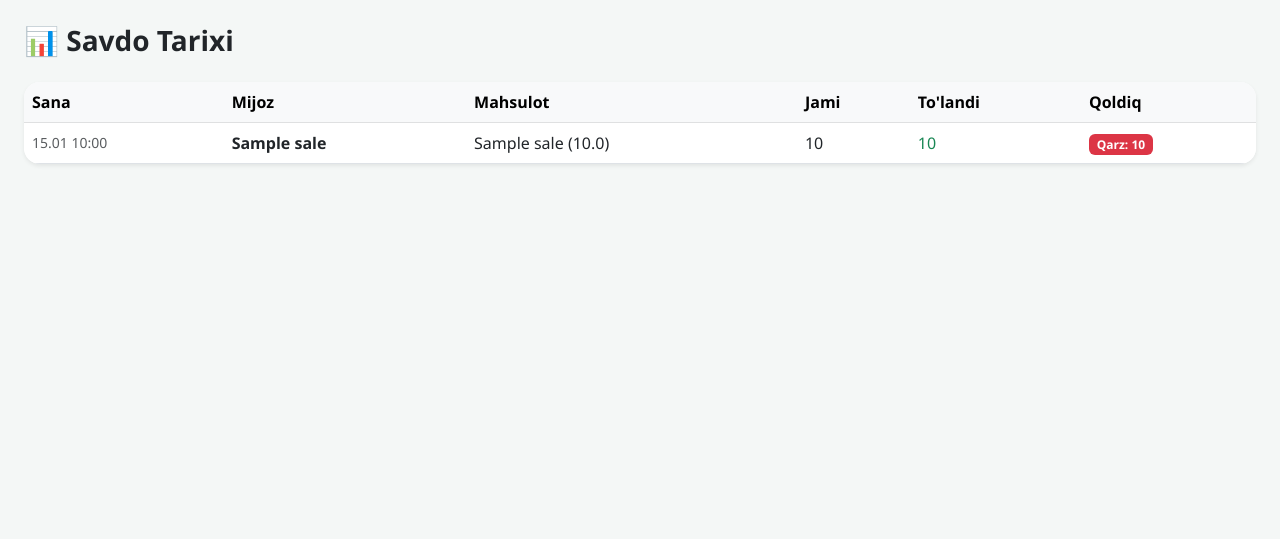
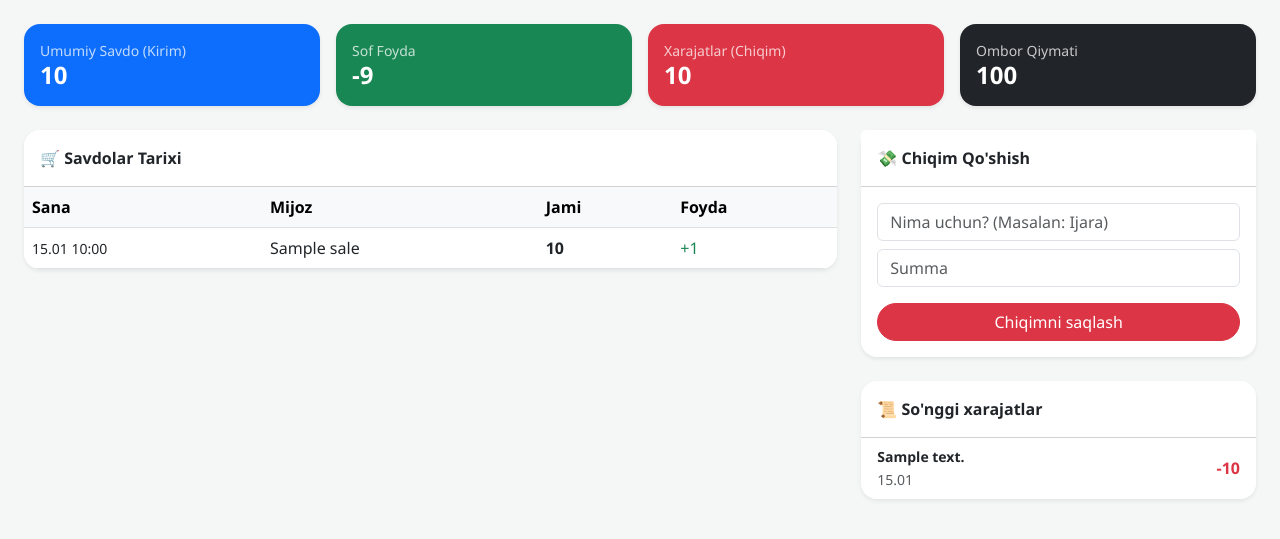
Before and after one commit to urmonaliyevv/market-sayt, a Flask app: page /hisobot in a window 1280 px wide. Shown: the part 56-595 px from the top of the page. Run offline with Flask 3, Linux system fonts and the light colour scheme; the visitor is signed in with stand-in values (Sample User, id 1); tables that the repository leaves empty hold one stand-in row (values such as "Sample post"); some libraries are stand-ins or nearby versions.

Commit message:
Update hisobot.html

```diff
--- a/templates/hisobot.html
+++ b/templates/hisobot.html
@@ -1,23 +1,89 @@
 {% extends 'base.html' %}
 {% block content %}
-<h3 class="fw-bold mb-4">📊 Savdo Tarixi</h3>
+
+<div class="row g-3 mb-4">
+    <div class="col-md-3">
+        <div class="card border-0 shadow-sm rounded-4 bg-primary text-white p-3">
+            <small class="opacity-75">Umumiy Savdo (Kirim)</small>
+            <h4 class="fw-bold m-0">{{ total_sales | format_money }}</h4>
+        </div>
+    </div>
+    <div class="col-md-3">
+        <div class="card border-0 shadow-sm rounded-4 bg-success text-white p-3">
+            <small class="opacity-75">Sof Foyda</small>
+            <h4 class="fw-bold m-0">{{ net_profit | format_money }}</h4>
+        </div>
+    </div>
+    <div class="col-md-3">
+        <div class="card border-0 shadow-sm rounded-4 bg-danger text-white p-3">
+            <small class="opacity-75">Xarajatlar (Chiqim)</small>
+            <h4 class="fw-bold m-0">{{ total_expenses | format_money }}</h4>
+        </div>
+    </div>
+    <div class="col-md-3">
+        <div class="card border-0 shadow-sm rounded-4 bg-dark text-white p-3">
+            <small class="opacity-75">Ombor Qiymati</small>
+            <h4 class="fw-bold m-0">{{ stock_value | format_money }}</h4>
+        </div>
+    </div>
+</div>
+
+<div class="row g-4">
+    <div class="col-lg-8">
         <div class="card border-0 shadow-sm rounded-4 overflow-hidden">
+            <div class="card-header bg-white py-3 fw-bold">🛒 Savdolar Tarixi</div>
+            <div class="table-responsive">
                 <table class="table table-hover align-middle m-0">
                     <thead class="table-light">
-            <tr><th>Sana</th><th>Mijoz</th><th>Mahsulot</th><th>Jami</th><th>To'landi</th><th>Qoldiq</th></tr>
+                        <tr>
+                            <th>Sana</th>
+                            <th>Mijoz</th>
+                            <th>Jami</th>
+                            <th>Foyda</th>
+                        </tr>
                     </thead>
                     <tbody>
                         {% for s in sales %}
                         <tr>
-                <td class="small text-muted">{{ s.date.strftime('%d.%m %H:%M') }}</td>
-                <td class="fw-bold">{{ s.customer_name }}</td>
-                <td>{{ s.product_name }} ({{ s.quantity }})</td>
-                <td>{{ s.total_price | format_money }}</td>
-                <td class="text-success">{{ s.paid_amount | format_money }}</td>
-                <td>{% if s.debt_amount > 0 %}<span class="badge bg-danger">Qarz: {{ s.debt_amount | format_money }}</span>{% else %}✅{% endif %}</td>
+                            <td><small>{{ s.date.strftime('%d.%m %H:%M') }}</small></td>
+                            <td>{{ s.customer_name }}</td>
+                            <td class="fw-bold">{{ s.total_price | format_money }}</td>
+                            <td class="text-success">+{{ s.profit | format_money }}</td>
                         </tr>
                         {% endfor %}
                     </tbody>
                 </table>
             </div>
+        </div>
+    </div>
+
+    <div class="col-lg-4">
+        <div class="card border-0 shadow-sm rounded-4 mb-4">
+            <div class="card-header bg-white py-3 fw-bold">💸 Chiqim Qo'shish</div>
+            <div class="card-body">
+                <form action="/add_expense" method="POST">
+                    <input type="text" name="desc" class="form-control mb-2" placeholder="Nima uchun? (Masalan: Ijara)" required>
+                    <input type="number" name="amount" class="form-control mb-3" placeholder="Summa" required>
+                    <button class="btn btn-danger w-100 rounded-pill">Chiqimni saqlash</button>
+                </form>
+            </div>
+        </div>
+
+        <div class="card border-0 shadow-sm rounded-4 overflow-hidden">
+            <div class="card-header bg-white py-3 fw-bold">📜 So'nggi xarajatlar</div>
+            <ul class="list-group list-group-flush">
+                {% for e in expenses %}
+                <li class="list-group-item d-flex justify-content-between align-items-center">
+                    <div>
+                        <div class="fw-bold small">{{ e.description }}</div>
+                        <small class="text-muted">{{ e.date.strftime('%d.%m') }}</small>
+                    </div>
+                    <span class="text-danger fw-bold">-{{ e.amount | format_money }}</span>
+                </li>
+                {% endfor %}
+            </ul>
+        </div>
+    </div>
+</div>
+
 {% endblock %}
```
Lines whose indentation alone changed are shown as unchanged.
